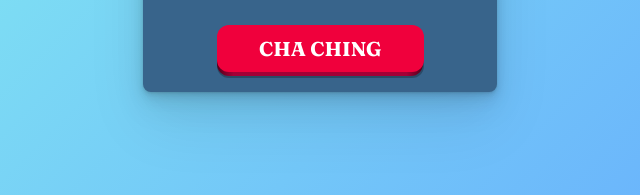
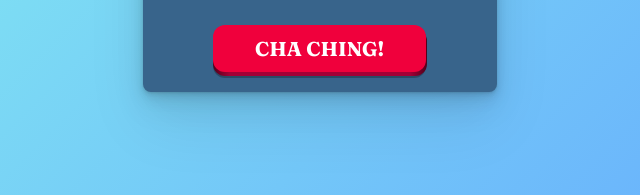
Before and after one commit to akaradexo/Coin-counter, a plain HTML site: page index.html in a window 1280 px wide. Shown: the part 524-719 px from the top of the page, 320-960 px from the left. Drawn offline with Linux system fonts and the light colour scheme.

Commit message:
Update index.html

```diff
--- a/index.html
+++ b/index.html
@@ -24,7 +24,7 @@
       <button class="button-submit-pushable" type="submit" role="button">
         <span class="button-submit-shadow"></span>
         <span class="button-submit-edge"></span>
-        <span class="button-submit-front text">cha ching</span>
+        <span class="button-submit-front text">cha ching!</span>
       </button>
     </form>
     <div id="money-output" class="money-output">
```
